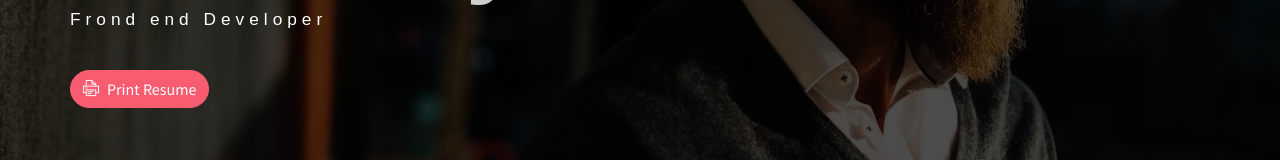
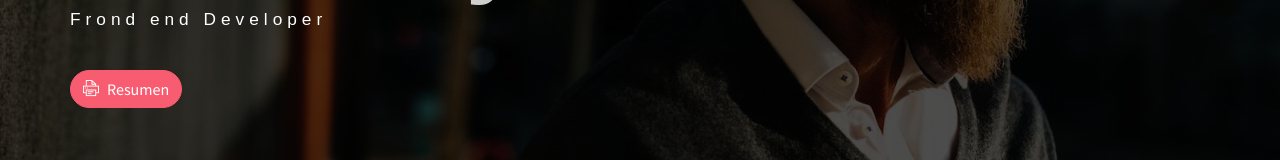
Before and after one commit to johandry-developer/johandry-cv, a plain HTML site: page index.html in a window 1280 px wide. Shown: the part 341-501 px from the top of the page. Drawn offline with Linux system fonts and the light colour scheme; some packages are replaced by stand-ins of ours.

Commit message:
update  index.html

```diff
--- a/index.html
+++ b/index.html
@@ -26,7 +26,7 @@
 
                 <h1 class="header-title">Johandry P</h1>
                 <h6 class="header-mono" >Frond end Developer</h6>
-                <button class="btn btn-primary btn-rounded"><i class="ti-printer pr-2"></i>Print Resume</button>
+                <button class="btn btn-primary btn-rounded"><i class="ti-printer pr-2"></i>Resumen</button>
             </div>
         </div>
     </header>
```
